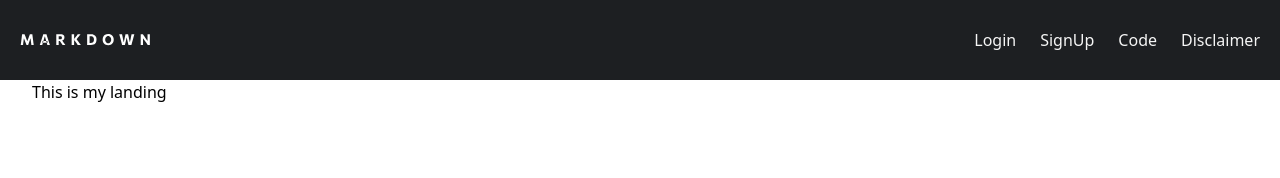
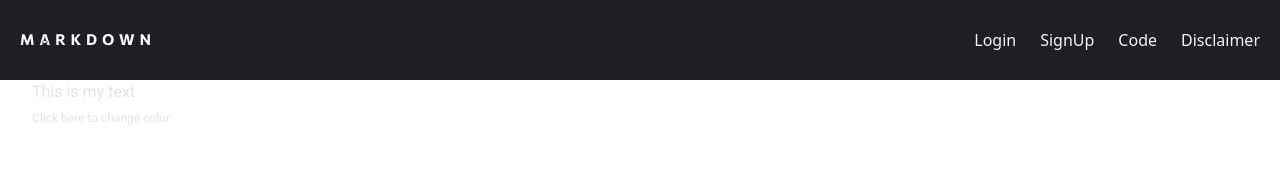
Before and after one commit to barnettet31/markdown-mern, a React (Vite) app in the folder client/: page / in a window 1280 px wide. Shown: the top 178 px of the page. Built offline with nearby package versions, Linux system fonts and the light colour scheme.

Commit message:
finalized use darkmode hook

```diff
--- a/client/src/components/error/errorBoundary.component.tsx
+++ b/client/src/components/error/errorBoundary.component.tsx
@@ -13,7 +13,6 @@ export class ErrorBoundary extends React.Component<IProps, ErrorState>{
     componentDidCatch(error: Error, errorInfo: React.ErrorInfo): void
     {
         this.setState({hasError:true});
-        console.log(error, errorInfo);
     }
     render(): React.ReactNode
     {
--- /dev/null
+++ b/client/src/components/typography/app-typography.component.tsx
@@ -0,0 +1,22 @@
+import React from 'react';
+
+interface IAppTypography {
+    intent:'h2'| 'h3' | 'p';
+    children:React.ReactNode
+}
+export const AppTypography =({intent, children}:IAppTypography)=>{
+    const Component = intent || 'h2';
+    const getClasses = function (intent:string):string{
+        switch(intent){
+            case 'h2':
+                return 'font-default text-base font-medium text-secondary-gray dark:text-secondary-white'
+            case 'h3':
+                return 'font-default text-sm font-medium text-secondary-gray dark:text-secondary-white'
+            case 'p':
+                return 'font-default text-xs font-normal text-secondary-gray dark:text-secondary-white'
+            default:
+                return '';
+            }
+    }
+    return <Component className={getClasses(intent)}>{children}</Component>
+}
--- a/client/src/hooks/darkMode.tsx
+++ b/client/src/hooks/darkMode.tsx
@@ -1,16 +1,23 @@
 import { useEffect, useState } from "react";
 import { isDarkModeEnabled } from "../utilities/darkMode";
 
-const systemPreferDarkMode = isDarkModeEnabled()
-export function useDarkModePreference (){
-const  darkStringSet = localStorage.getItem('dark') ? Boolean(localStorage.getItem('dark')) : false;
-const  [prefersDarkMode, setPrefersDarkMode] = useState<boolean>(darkStringSet? darkStringSet : systemPreferDarkMode);
+
+
+export default function useDarkMode(){
+const [darkMode, setDarkMode] = useState<boolean>(localStorage.getItem('theme') ==='dark' ? true : false);
+
 
 useEffect(()=>{
-    localStorage.setItem('dark', JSON.stringify(prefersDarkMode));
-},[prefersDarkMode])
-return {
- prefersDarkMode,
- setPrefersDarkMode
+    if(darkMode){
+        document.body.classList.add('dark');
+        localStorage.setItem('theme', 'dark');
+    }else{
+        document.body.classList.remove('dark');
+        localStorage.setItem('theme', 'light');
+    }
+},[darkMode])
+const toggleDarkMode = ()=>{
+    setDarkMode(!darkMode);
 }
+return [darkMode, toggleDarkMode] as const
 }
--- a/client/src/layouts/home/home.layout.tsx
+++ b/client/src/layouts/home/home.layout.tsx
@@ -1,21 +1,17 @@
-import { Suspense} from "react";
-import {  Outlet } from "react-router-dom";
+import { Suspense } from "react";
+import { Outlet } from "react-router-dom";
 import { HomeContainer } from "../../components/containers/home-containers.component";
 import { HomeNavBar } from "../../components/navbar/homeNavbar.component";
-import { useDarkModePreference } from "../../hooks/darkMode";
 
 export const HomeLayout = () => {
-  const { prefersDarkMode } = useDarkModePreference();
-
-
   return (
-    <div className={prefersDarkMode ? 'dark':""}>
+    <>
       <HomeNavBar />
       <Suspense fallback={<div>Loading</div>}>
         <HomeContainer>
           <Outlet />
         </HomeContainer>
       </Suspense>
-    </div>
+    </>
   );
 };
--- a/client/src/routes/home/home.route.tsx
+++ b/client/src/routes/home/home.route.tsx
@@ -1,5 +1,16 @@
- const HomePage =()=>{
-    return(<h1>This is my landing</h1>)
-}
+import { AppTypography } from "../../components/typography/app-typography.component";
+import useDarkMode from "../../hooks/darkMode";
+
+const HomePage = () => {
+    const [_, toggleDarkMode] = useDarkMode();
+    return (
+    <div>
+      <AppTypography intent="h2">This is my text</AppTypography>
+      <button onClick={()=>toggleDarkMode()}>
+        <AppTypography intent="p">Click here to change color</AppTypography>
+      </button>
+    </div>
+  );
+};
 
 export default HomePage;
```
